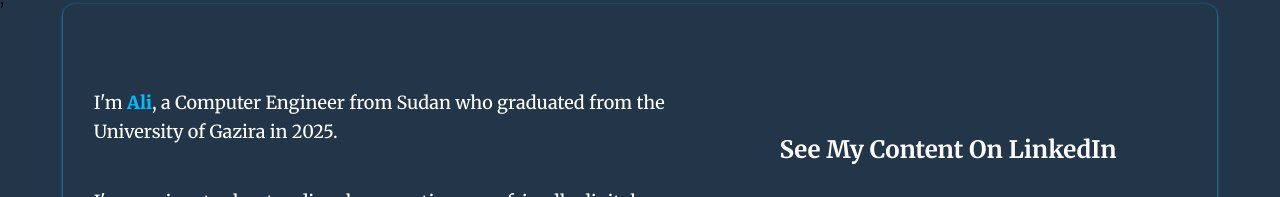
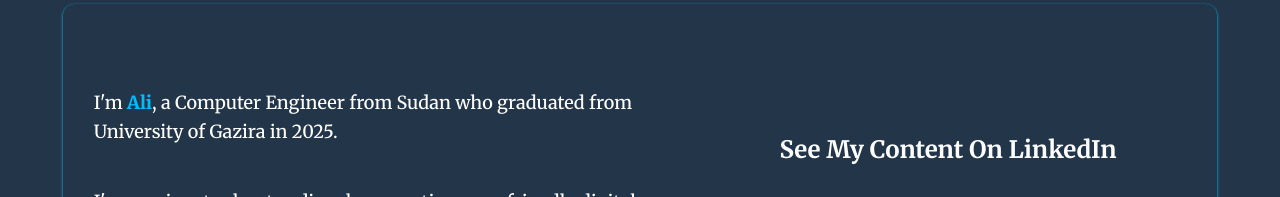
Before and after one commit to ali007-depug/Ali-AbdElbagi, a React (Vite) app: page /#/ in a window 1280 px wide. Shown: the part 814-1011 px from the top of the page. Built offline with nearby package versions, Linux system fonts and the light colour scheme.

Commit message:
update websites

```diff
--- a/src/components/About.jsx
+++ b/src/components/About.jsx
@@ -14,7 +14,7 @@ export default function About() {
           <div className="text">
             <p className="text-white font-medium text-lg leading-relaxed max-w-xl mx-auto lg:mx-0 mb-10 max-md:text-center">
               I'm <span className="font-extrabold text-sky-400">Ali</span>, a
-              Computer Engineer from Sudan who graduated from the University of
+              Computer Engineer from Sudan who graduated from University of
               Gazira in 2025.
             </p>
             <p className="text-white max-md:text-center font-medium text-lg leading-relaxed max-w-xl mx-auto lg:mx-0">
--- a/src/main.jsx
+++ b/src/main.jsx
@@ -8,6 +8,6 @@ createRoot(document.getElementById('root')).render(
 <HashRouter>
   <StrictMode>
     <App />
-  </StrictMode>,
+  </StrictMode>
   </HashRouter>
 )
```
